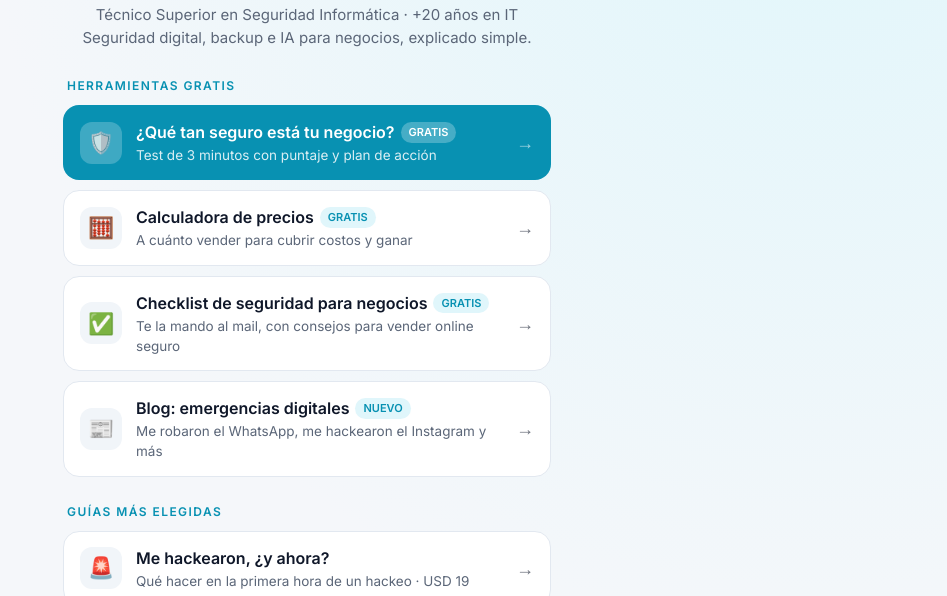
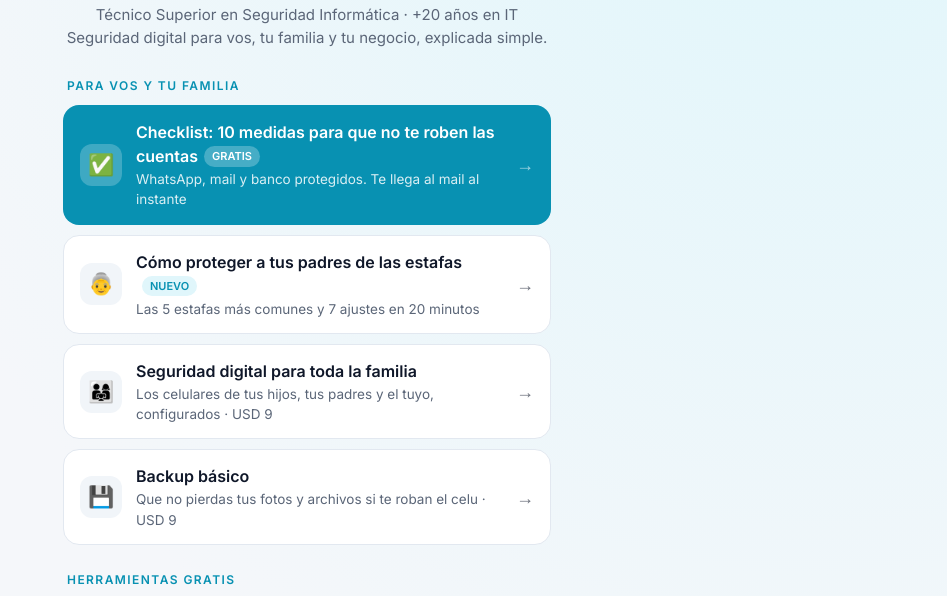
Before and after one commit to facussurbano-facuss/links, a plain HTML site: page index.html in a window 1280 px wide. Shown: the part 174-770 px from the top of the page, without its empty margins (333-1280 px from the left). Drawn offline with Linux system fonts and the light colour scheme.

Commit message:
Update index.html

```diff
--- a/index.html
+++ b/index.html
@@ -53,8 +53,20 @@ footer{text-align:center;font-size:12.5px;color:var(--muted);margin-top:32px}
 <header>
 <div class="avatar">FU</div>
 <h1>Facuss Urbano</h1>
-<p class="tag">Técnico Superior en Seguridad Informática · +20 años en IT<br>Seguridad digital, backup e IA para negocios, explicado simple.</p>
+<p class="tag">Técnico Superior en Seguridad Informática · +20 años en IT<br>Seguridad digital para vos, tu familia y tu negocio, explicada simple.</p>
 </header>
+
+<div class="sec">Para vos y tu familia</div>
+<div class="links">
+<a class="l main" href="./checklist/">
+<span class="ic">✅</span><span><span class="t">Checklist: 10 medidas para que no te roben las cuentas<span class="badge">GRATIS</span></span><div class="d">WhatsApp, mail y banco protegidos. Te llega al mail al instante</div></span><span class="ar">→</span></a>
+<a class="l" href="./blog/proteger-a-tus-padres-de-estafas/">
+<span class="ic">👵</span><span><span class="t">Cómo proteger a tus padres de las estafas<span class="badge">NUEVO</span></span><div class="d">Las 5 estafas más comunes y 7 ajustes en 20 minutos</div></span><span class="ar">→</span></a>
+<a class="l" href="https://facussdigital.gumroad.com/l/bmosw" target="_blank" rel="noopener">
+<span class="ic">👨‍👩‍👧</span><span><span class="t">Seguridad digital para toda la familia</span><div class="d">Los celulares de tus hijos, tus padres y el tuyo, configurados · USD 9</div></span><span class="ar">→</span></a>
+<a class="l" href="https://facussdigital.gumroad.com/l/ovdmg" target="_blank" rel="noopener">
+<span class="ic">💾</span><span><span class="t">Backup básico</span><div class="d">Que no pierdas tus fotos y archivos si te roban el celu · USD 9</div></span><span class="ar">→</span></a>
+</div>
 
 <div class="sec">Herramientas gratis</div>
 <div class="links">
@@ -62,13 +74,11 @@ footer{text-align:center;font-size:12.5px;color:var(--muted);margin-top:32px}
 <span class="ic">🛡️</span><span><span class="t">¿Qué tan seguro está tu negocio?<span class="badge">GRATIS</span></span><div class="d">Test de 3 minutos con puntaje y plan de acción</div></span><span class="ar">→</span></a>
 <a class="l" href="https://facussurbano-facuss.github.io/calculadora-precios-negocio/" target="_blank" rel="noopener">
 <span class="ic">🧮</span><span><span class="t">Calculadora de precios<span class="badge">GRATIS</span></span><div class="d">A cuánto vender para cubrir costos y ganar</div></span><span class="ar">→</span></a>
-<a class="l" href="./checklist/">
-<span class="ic">✅</span><span><span class="t">Checklist de seguridad para negocios<span class="badge">GRATIS</span></span><div class="d">Te la mando al mail, con consejos para vender online seguro</div></span><span class="ar">→</span></a>
 <a class="l" href="./blog/">
-<span class="ic">📰</span><span><span class="t">Blog: emergencias digitales<span class="badge">NUEVO</span></span><div class="d">Me robaron el WhatsApp, me hackearon el Instagram y más</div></span><span class="ar">→</span></a>
+<span class="ic">📰</span><span><span class="t">Blog: emergencias digitales</span><div class="d">Me robaron el WhatsApp, me hackearon el Instagram y más</div></span><span class="ar">→</span></a>
 </div>
 
-<div class="sec">Guías más elegidas</div>
+<div class="sec">Para tu negocio</div>
 <div class="links">
 <a class="l" href="https://facussdigital.gumroad.com/l/jdujmc" target="_blank" rel="noopener">
 <span class="ic">🚨</span><span><span class="t">Me hackearon, ¿y ahora?</span><div class="d">Qué hacer en la primera hora de un hackeo · USD 19</div></span><span class="ar">→</span></a>
```
